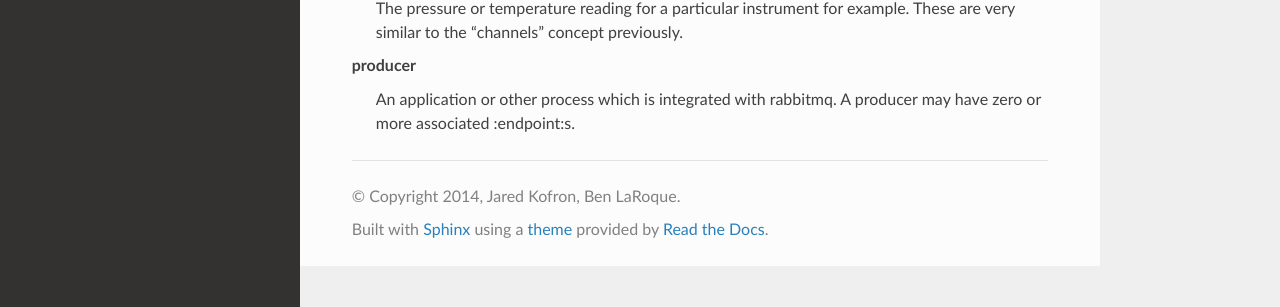
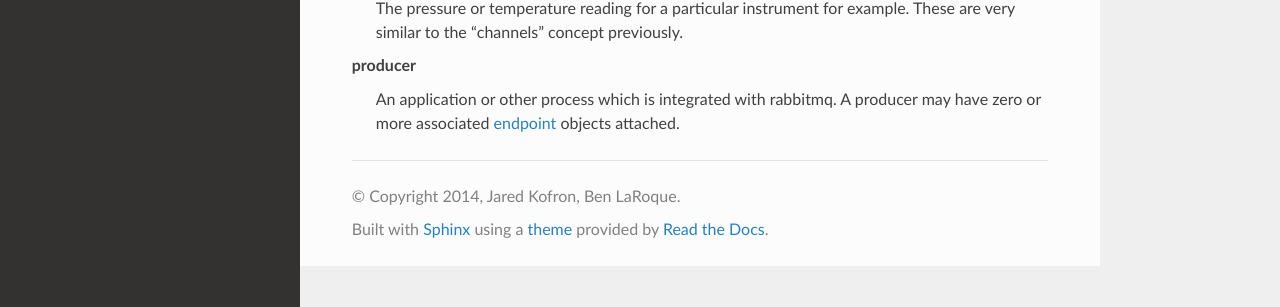
Before and after one commit to kofron/dripline, a Sphinx documentation site: the page built from python/doc/glossary.rst, in a window 1280 px wide. Shown: the part 218-525 px from the top of the page. Built offline with Sphinx 7.4.7 and the Read the Docs theme 2.0.0, drawn with Linux system fonts in a browser that asks for light colours.

Commit message:
fixed :term: reference

```diff
--- a/python/doc/glossary.rst
+++ b/python/doc/glossary.rst
@@ -7,7 +7,7 @@ Glossary
 .. glossary:: :sorted:
 
     producer
-        An application or other process which is integrated with rabbitmq. A producer may have zero or more associated :endpoint:s.
+        An application or other process which is integrated with rabbitmq. A producer may have zero or more associated :term:`endpoint` objects attached.
 
     endpoint
         A logical destination in the slow control sysem, generally one which is physically meaningful. The pressure or temperature reading for a particular instrument for example. These are very similar to the "channels" concept previously.
```
